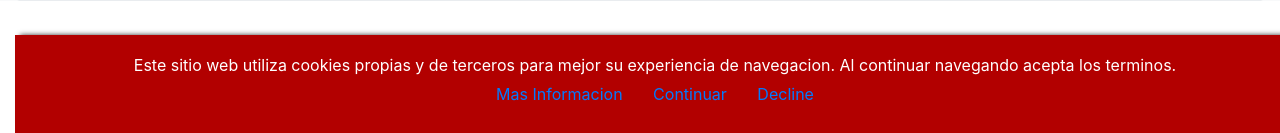
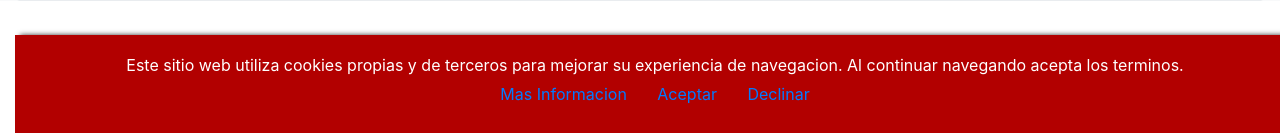
Before and after one commit to BorisVV/soltec, a Django app: page / in a window 1280 px wide. Shown: the part 667-800 px from the top of the page. Run offline with Django 3.2, Linux system fonts and the light colour scheme; some libraries are stand-ins or nearby versions.

Commit message:
Modified the cookies message.

```diff
--- a/altura/static/js/script.js
+++ b/altura/static/js/script.js
@@ -15,7 +15,7 @@ window.addEventListener('load',
 	function () {
 		document.getElementById('cookiehintsubmit').addEventListener('click', function (e) {
 			e.preventDefault();
-			document.cookie = 'reDimCookieHint=1; expires=Sat, 07 Sep 2019 23:59:59 GMT;57; path=/';
+			document.cookie = 'reDimCookieHint=1; expires=Sat, 07 Sep 2019 23:59:59 GMT;57; path="home.html"';
 			cookiehintfadeOut(document.getElementById('redim-cookiehint'));
 			return false;
 		},false);
@@ -25,5 +25,5 @@ window.addEventListener('load',
 			cookiehintfadeOut(document.getElementById('redim-cookiehint'));
 			return false;
 		},false);
-			}
+	}
 );
--- a/altura/templates/index.html
+++ b/altura/templates/index.html
@@ -12,12 +12,13 @@
 
   <div id="redim-cookiehint">
     <div class="cookiecontent">
-      Este sitio web utiliza cookies propias y de terceros para mejor su experiencia de navegacion. Al continuar navegando acepta los terminos.</div>
-      <div class="cookiebuttons">
-        <a id="cookiehintinfo" rel="nofollow" href="{% url 'empresa' %}" class="btn">Mas Informacion</a>
-        <a id="cookiehintsubmit" rel="nofollow" href="/" class="btn">Continuar</a>
-        <a id="cookiehintsubmitno" rel="nofollow" href="/" class="btn">Decline</a>
-      </div>
+      Este sitio web utiliza cookies propias y de terceros para mejorar su experiencia de navegacion. Al continuar navegando acepta los terminos.
+    </div>
+    <div class="cookiebuttons">
+      <a id="cookiehintinfo" rel="nofollow" href="{% url 'empresa' %}" class="btn">Mas Informacion</a>
+      <a id="cookiehintsubmit" rel="nofollow" href="{% url 'home' %}" class="btn">Aceptar</a>
+      <a id="cookiehintsubmitno" rel="nofollow" href="/" class="btn">Declinar</a>
+    </div>
     <div class="clr"></div>
   </div>
 
```
